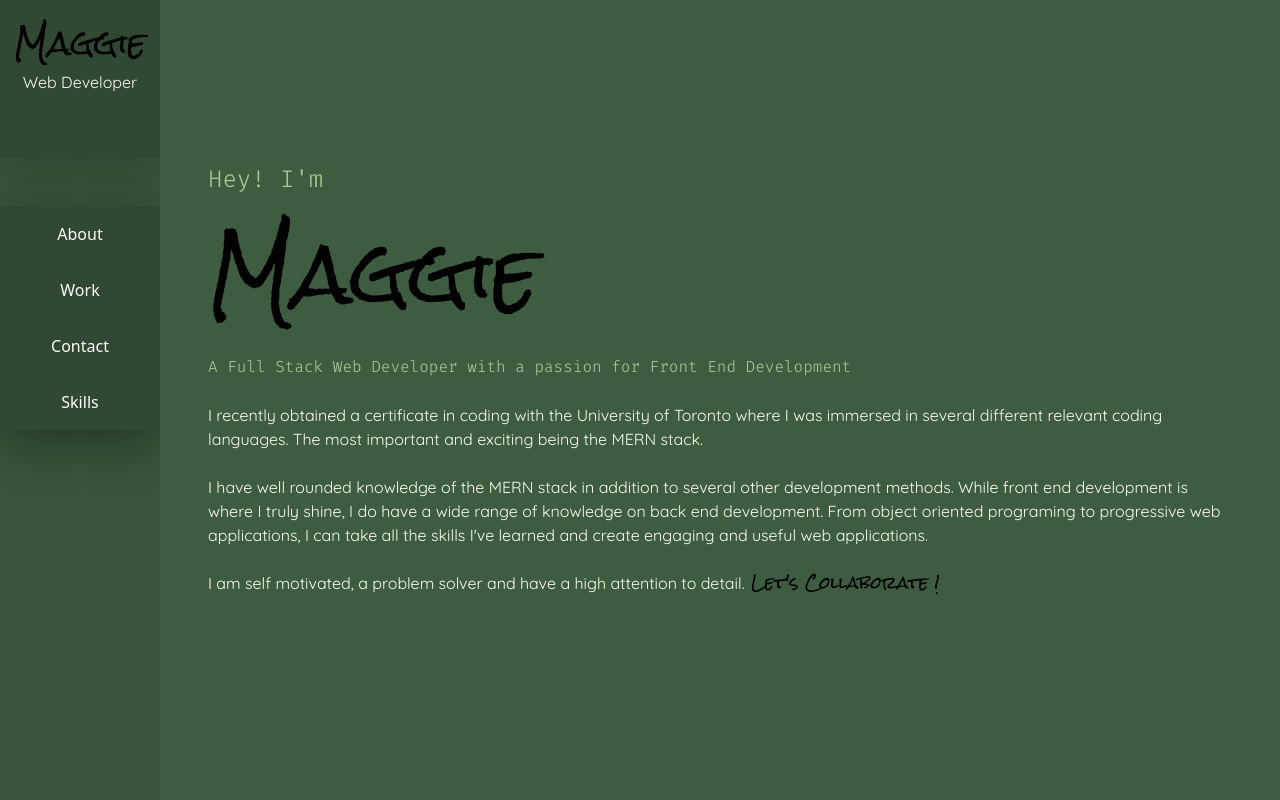
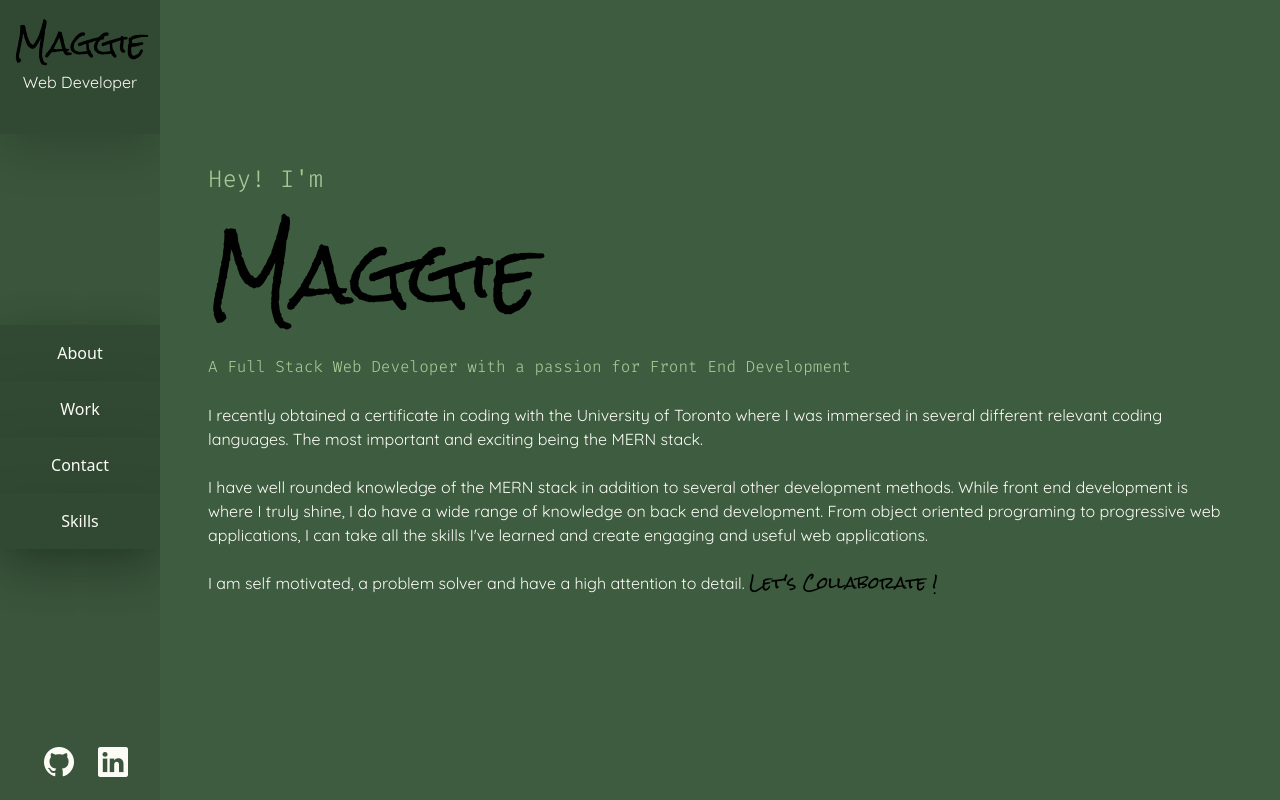
Before and after one commit to maggiejoe/maggies-react-portfolio, a React (Create React App) app: page / in a window 1280 px wide. Built offline with nearby package versions, Linux system fonts and the light colour scheme.

Commit message:
added github and linked in links to sidebar, all styling now complete

```diff
--- a/src/App.css
+++ b/src/App.css
@@ -94,6 +94,15 @@ html, body {
   color: var(--sea-green);
 }
 
+.header-icon {
+  font-size: 30px;
+  color: var(--white);
+}
+
+.header-icon:hover {
+  color: var(--sea-green);
+}
+
 #navText {
   color: var(--white);
   width: 100%;
@@ -105,36 +114,6 @@ html, body {
 
 .nav-bg {
   background-color: var(--dark-green);
-}
-
-/* FOOTER */
-
-li a {
-  text-decoration: none;
-  color: var(--light-green);
-}
-
-li a:hover {
-  color: var(--blue);
-}
-
-#footer {
-  background-color: var(--lincoln-green);
-  position: fixed;
-  bottom: 0;
-  width: 100%;
-}
-
-/* ABOUT */
-
-#about {
-  color: var(--forest-green);
-}
-
-#img-border {
-  border-color: var(--forest-green);
-  border-width: 3px;
-  border-style: solid;
 }
 
 /* CONTACT */
--- a/src/App.js
+++ b/src/App.js
@@ -8,7 +8,6 @@ import ContactForm from './components/Contact';
 import Header from './components/Header';
 import Portfolio from './components/Portfolio';
 import Resume from './components/Resume';
-// import Footer from './components/Footer';
 
 
 function App() {
@@ -66,7 +65,6 @@ function App() {
           <main >
             {renderPage()}
           </main>
-          {/* <Footer></Footer> */}
         </div>
       </div>
     </div>
--- a/src/components/About/index.js
+++ b/src/components/About/index.js
@@ -18,7 +18,7 @@ function About() {
                         I have well rounded knowledge of the MERN stack in addition to several other development methods. While front end development is where I truly shine, I do have a wide range of knowledge on back end development. From object oriented programing to progressive web applications, I can take all the skills I've learned and create engaging and useful web applications.
                         < br/>
                         < br/>
-                        I am self motivated, a problem solver and have a high attention to detail.<span className='name-text-2'><a href='/' className='text-decoration-none name-text-2'> Let's Collaborate !</a></span>
+                        I am self motivated, a problem solver and have a high attention to detail. <span className='name-text-2'>Let's Collaborate !</span>
                         < br/>
                         < br/>
                     </p>
--- a/src/components/Header/index.js
+++ b/src/components/Header/index.js
@@ -10,9 +10,15 @@ function Header(props) {
     } = props
 
     return (
-        <section id='header' className='d-flex flex-column justify-content-between align-items-center shadow-lg'>
+        <section id='header' className='d-flex justify-content-between' >
             <header className=''>
-                <div className=''>
+                <div className='d-flex flex-wrap flex-column justify-content-between' style={{height: '100%'}}>
+                    <a className='text-decoration-none' href='/'>
+                    <div className=' nav-bg d-flex flex-wrap pt-4 pb-4 align-items-start justify-content-center shadow-lg'>
+                        <h1 className='name-text-header'>Maggie</h1>
+                        <p className='all-text'>Web Developer</p>
+                    </div>
+                    </a>
                     <div className='text-center'>
                         <Navigation
                             categories={categories}
@@ -21,7 +27,20 @@ function Header(props) {
                         >
                         </Navigation>
                     </div>
-                    {/* <Footer></Footer> */}
+                    <div className='container d-flex flex-wrap'>
+                        <ul className=' row'>
+                            <li className='col-6'>
+                                <a href="https://github.com/maggiejoe">
+                                    <span className='bi bi-github header-icon'></span>
+                                </a>
+                            </li>
+                            <li className='col-6'>
+                                <a href="https://www.linkedin.com/in/margaret-joseph-5b673716a/">
+                                    <span className='bi bi-linkedin header-icon'></span>
+                                </a>
+                            </li>
+                        </ul>
+                    </div>
                 </div>
             </header>
         </section>
--- a/src/components/Naviation/index.js
+++ b/src/components/Naviation/index.js
@@ -9,11 +9,8 @@ function Navigation(props) {
 
     return (
         <div className=''>
-            <div className='nav-bg d-flex flex-wrap pt-4 pb-5 mb-5 align-items-start justify-content-center shadow-lg'>
-                <h1 className='name-text-header'>Maggie</h1>
-                <p className='all-text'>Web Developer</p>
-            </div>
-            <div className='justify-content-center align-items-center shadow-lg mt-5'>
+
+            <div className='justify-content-center align-items-center shadow-lg'>
                 {categories.map((category) => (
                     <li
                         id='navText' className={`p-3 nav-bg shadow-lg ${currentCategory.name === category.name && ""
```
